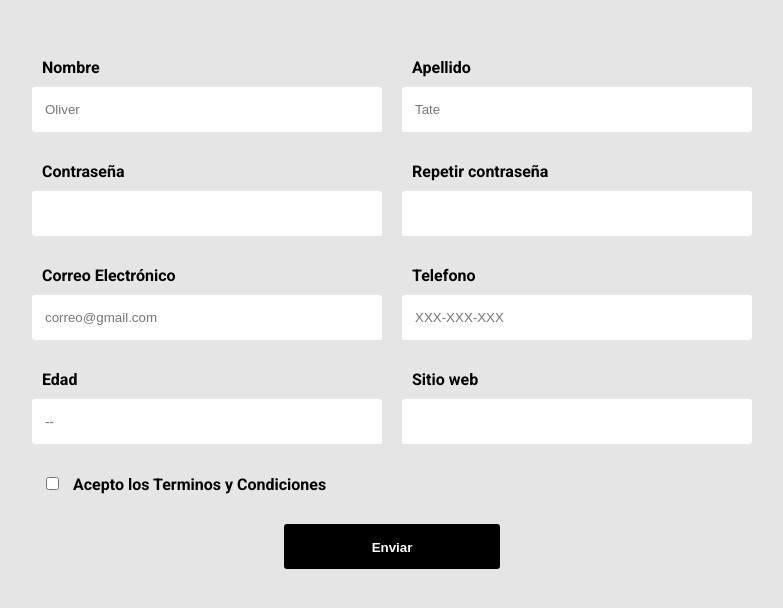
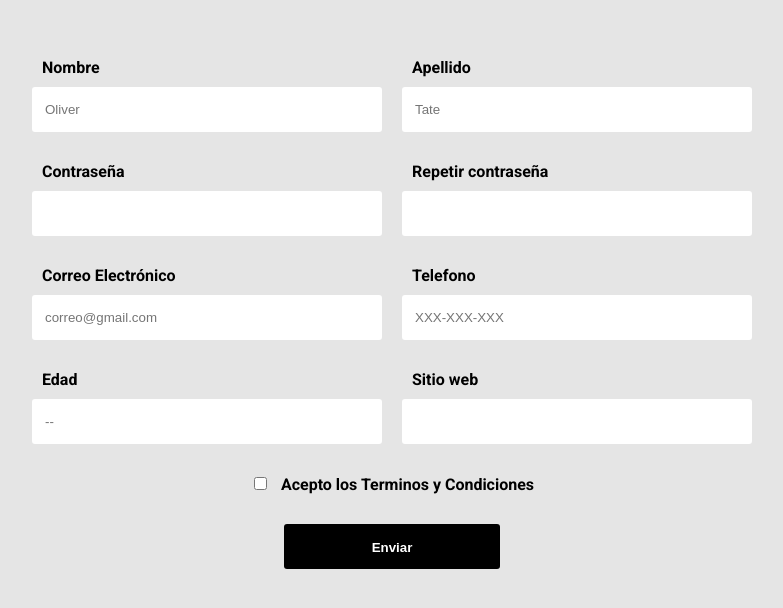
Before and after one commit to franztoledo/FORM-JS, a website: page index.html in a window 1280 px wide. Shown: the whole page, without its empty margins (248-1031 px from the left). Drawn offline with Linux system fonts and the light colour scheme.

Commit message:
terminos display flex y center

```diff
--- a/styles.css
+++ b/styles.css
@@ -84,6 +84,10 @@
 .formulario__mensaje p {
 	margin: 0;
 }
+.formulario__grupo-terminos{
+  display: flex;
+  justify-content: center;
+}
 .formulario__grupo-btn-enviar {
 	display: flex;
 	flex-direction: column;
```
